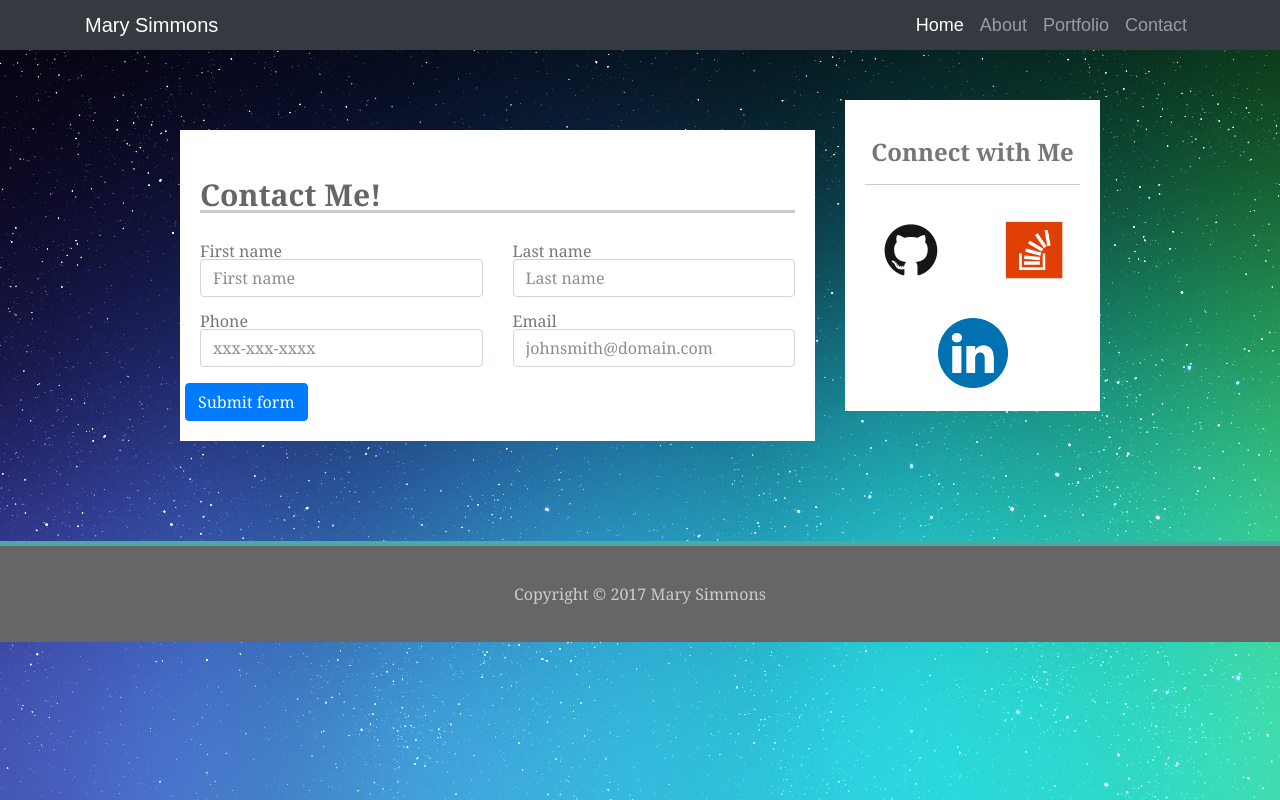
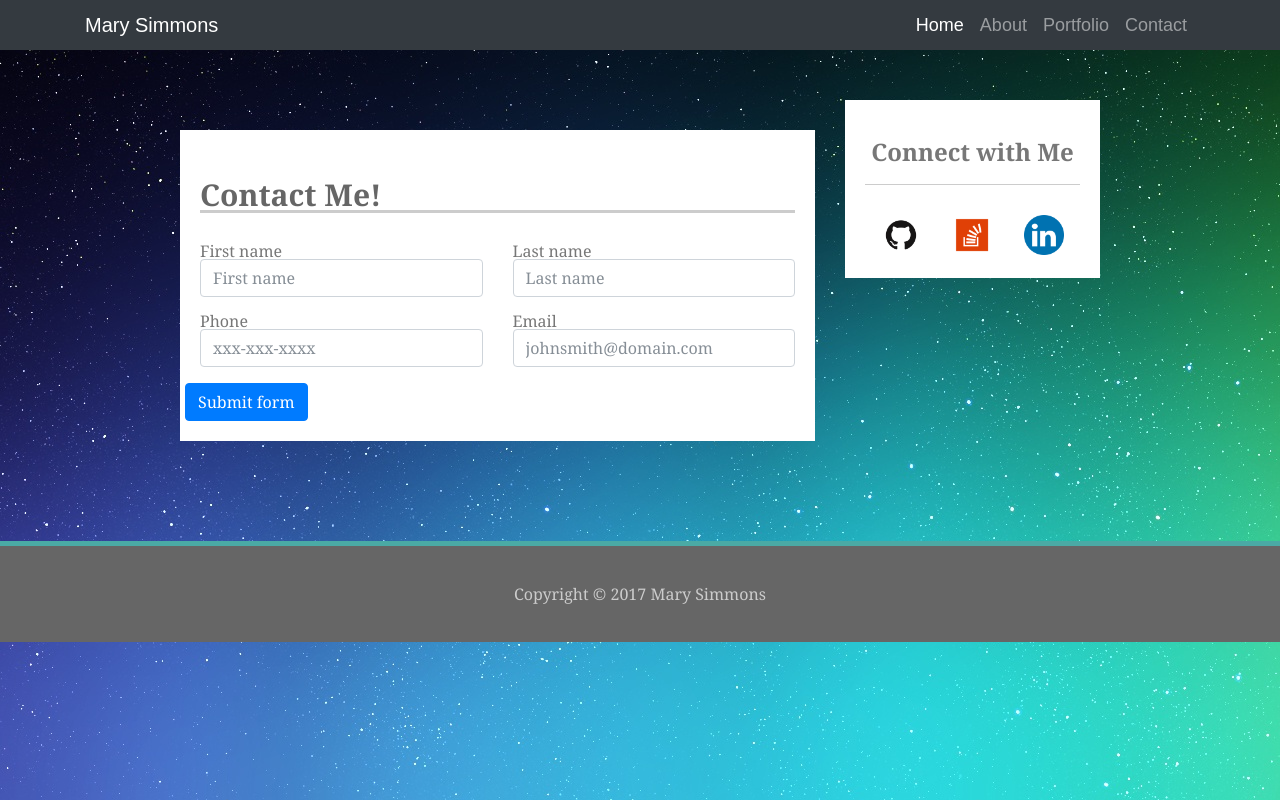
Before and after one commit to mksimmons89/Bootstrap-Portfolio, a plain HTML site: page HW-contact.html in a window 1280 px wide. Drawn offline with nearby package versions, Linux system fonts and the light colour scheme.

Commit message:
4th commit

```diff
--- a/HW-contact.html
+++ b/HW-contact.html
@@ -94,19 +94,20 @@
 			<h3>Connect with Me</h3>
 
 				<!-- "Connect with me" buttons alligned in bootstrap -->
+				<div class="container">
 									<div class="row">
-						<div class="col-sm">
-			      <a class="icon" href="https://github.com/mksimmons89" target="_blank"><img src="assets/GitHub-mark.png" width="70px" alt="github"></a>
+										<div class="col-sm-4">
+										<a href="https://github.com/mksimmons89" target="_blank"><img src="assets/GitHub-mark.png" class="icon"alt="github"></a>
 										</div>
-			    	<div class="col-sm">
-			      <a class="icon" href="https://stackexchange.com/users/11971324/mary-simmons" target="_blank"><img src="assets/stackoverflow.png" width="70px" alt="stackoverflow"></a>
+										<div class="col-sm-4">
+										<a href="https://stackexchange.com/users/11971324/mary-simmons" target="_blank"><img src="assets/stackoverflow.png" class="icon" alt="stackoverflow"></a>
 										</div>
-			    	<div class="col-sm">
-			      <a class="icon" href="https://www.linkedin.com/in/mary-simmons-46833943/" target="_blank"><img src="assets/linkedin.png" width="70px" alt="linkedin"></a></aside>
-
+										<div class="col-sm-4">
+										<a href="https://www.linkedin.com/in/mary-simmons-46833943/" target="_blank"><img src="assets/linkedin.png" class="icon"alt="linkedin"></a></aside>
 										</div>
 									</div>
-
+									</div>
+							</div>
 						</div>
 
 <footer>Copyright © 2017 Mary Simmons</footer>
--- a/assets/HW-style.css
+++ b/assets/HW-style.css
@@ -128,7 +128,8 @@ h3 {
 .icon {
   margin-top: 30px;
   /*height: 20px;*/
-  width: 100% !important;
+  width: 40px;
+  height: auto;
 }
 
 /*.icon:hover{
```
Also changed, not shown: HW-portfolio.html (+9 -8 lines). Lines whose indentation alone changed are shown as unchanged.
